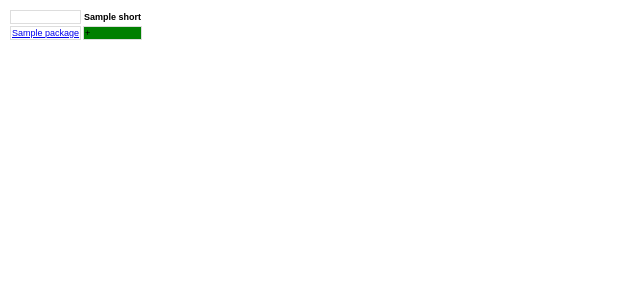
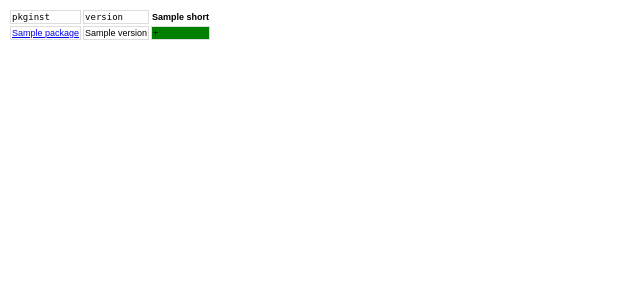
Before and after one commit to automaciej/usable-solaris, a Python web app: template usable_solaris/templates/packages/matrix.html in a window 1280 px wide. Shown: the top 300 px of the page, without its empty margins (0-640 px from the left). Run offline with Jinja, Linux system fonts and the light colour scheme; the template is opened without the code that fills it: most values are stand-ins (such as "Sample title", 1, 10 or a date in 2020).

Commit message:
Adding version column to the package matrix.

```diff
--- a/usable_solaris/templates/packages/matrix.html
+++ b/usable_solaris/templates/packages/matrix.html
@@ -16,7 +16,8 @@ Package matrix
 
 <table id="package_matrix">
   <tr>
-    <td>&nbsp;</td>
+    <td><code>pkginst</code></td>
+    <td><code>version</code></td>
     {% for machine in machines %}
     <th>
       {{ machine.short }}
@@ -27,6 +28,7 @@ Package matrix
   {% for row in matrix %}
   <tr>
     <td><a href="{{ row.package_version.package.get_absolute_url }}" title="{{ row.package_version.version }}">{{ row.package_version.package }}</a></td>
+    <td>{{ row.package_version.version }}</td>
     {% for package_installation in row.package_installations %}
       <td style="background-color: {% if package_installation %}green{% else %}white{% endif %};">
         {% if package_installation %}
```
